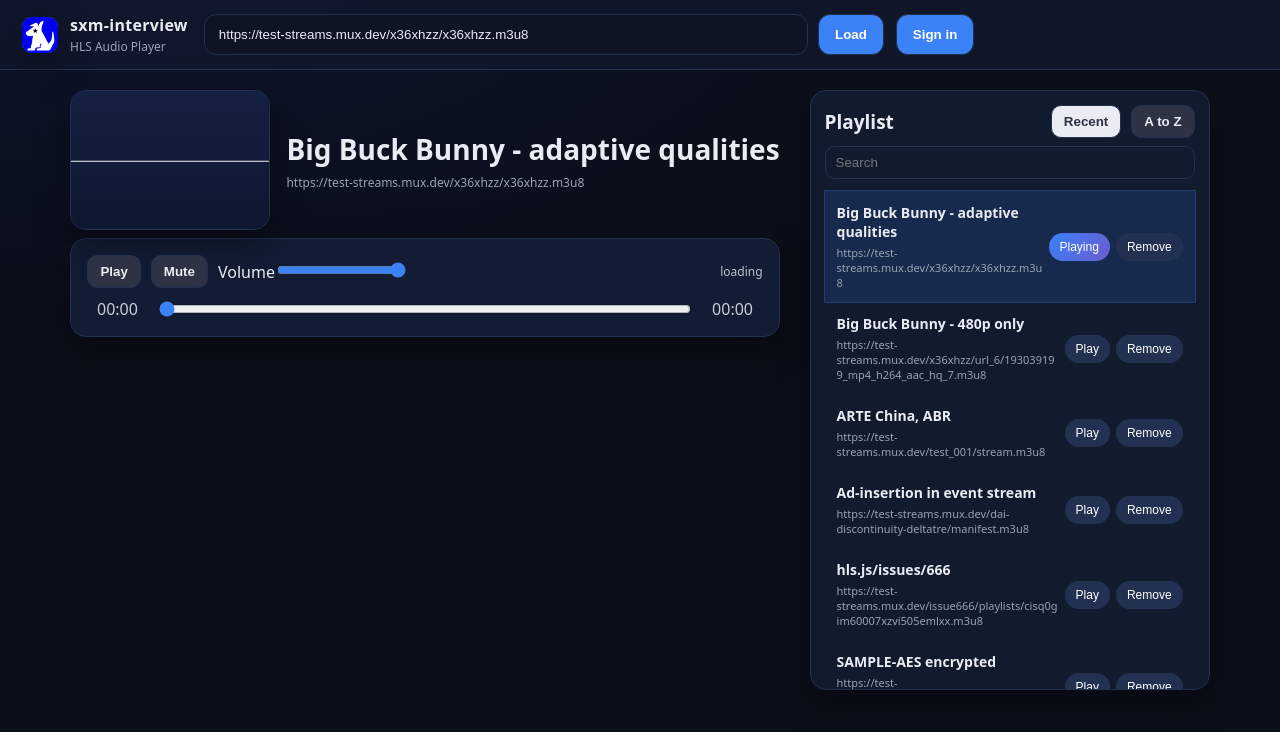
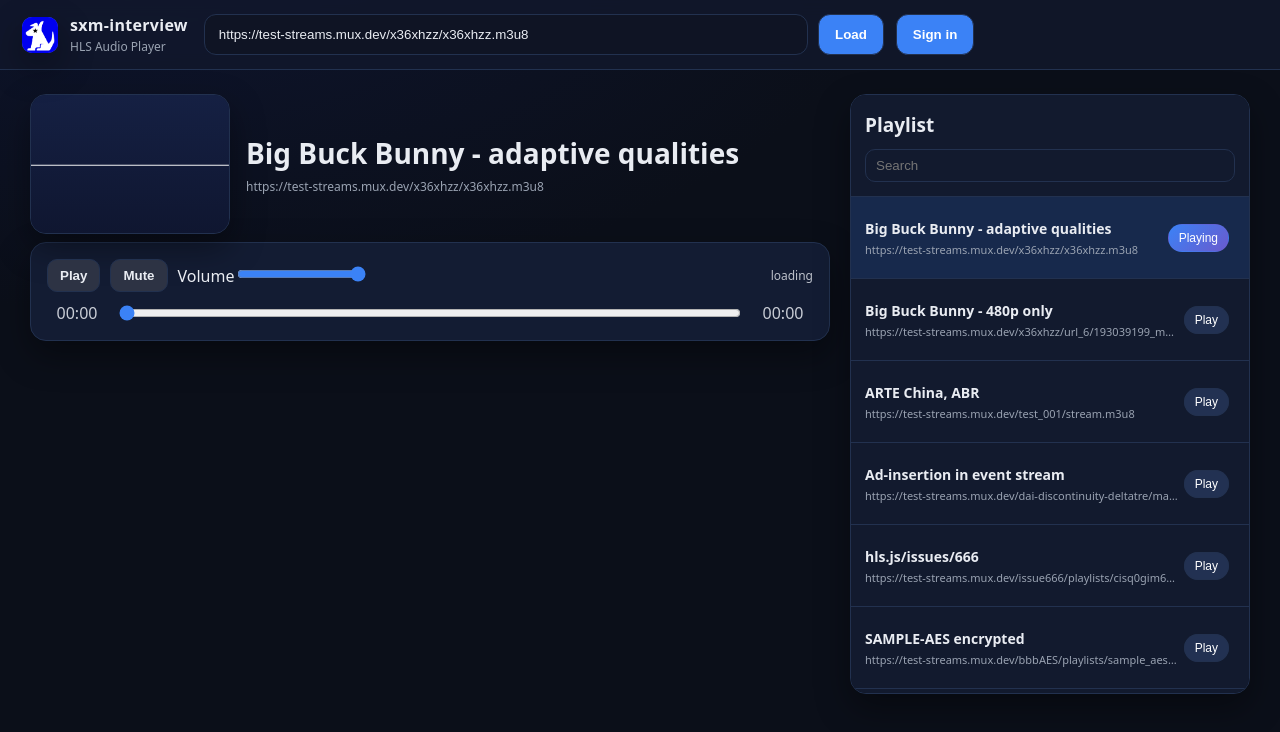
Before and after one commit to sxm-int/audio-player, a React (Vite) app: page / in a window 1280 px wide. Shown: the top 732 px of the page. Built offline with nearby package versions, Linux system fonts and the light colour scheme; no server answers.

Commit message:
revert content interview

```diff
--- a/src/App.css
+++ b/src/App.css
@@ -134,13 +134,17 @@ body {
 
 /* Main layout — sidebar always to the right unless small screen */
 .grid {
-	max-width: 1280px;
 	margin: 0 auto;
-	padding: 20px;
+        margin-top: 24px;
+        max-width: 1220px;
 	display: grid;
-	gap: 30px;
-	grid-template-columns: 1fr 400px; /* watch | sidebar */
-	align-items: start;
+	grid-template-columns: minmax(800px, 1fr) minmax(400px, 1fr);
+        gap: 20px;
+}
+
+/* Watch section */
+.watch {
+	width: 100%;
 }
 
 /* Watch column */
@@ -194,19 +198,19 @@ body {
 
 /* Sidebar */
 .sidebar {
-	position: sticky;
-	top: 76px;
-	display: grid;
-	gap: 12px;
+        width: 100%;
 	border: 1px solid var(--line);
 	background: var(--panel-2);
 	border-radius: 16px;
-  padding: 14px;
 	box-shadow: var(--shadow);
 	max-height: calc(100vh - 200px);
-  overflow: hidden;
+        overflow: auto;
 }
 .sidebar-head {
+	position: sticky;
+	top: 0px;
+        padding: 14px;
+	background: var(--panel-2);
 	display: grid;
 	gap: 8px;
 }
@@ -224,10 +228,14 @@ body {
 .list {
 	list-style: none;
 	margin: 0;
-  padding: 0;
+        padding: 0;
 }
 .list li {
-	border-bottom: 1px solid var(--line);
+	border-top: 1px solid var(--line);
+}
+
+.list .empty {
+        padding: 14px;
 }
 
 .sort {
@@ -254,9 +262,9 @@ body {
 	grid-template-columns: 1fr auto auto;
 	gap: 6px;
 	align-items: center;
-	padding: 12px;
+	padding: 14px;
+	min-height: 82px;
 	background: transparent;
-	border: 0;
 	color: inherit;
 	text-align: left;
 }
@@ -265,7 +273,6 @@ body {
 }
 .row.no-thumb.active {
 	background: rgba(59, 130, 246, 0.15);
-	outline: 1px solid rgba(59, 130, 246, 0.35);
 }
 .row-meta {
 	display: grid;
@@ -274,11 +281,17 @@ body {
 .row-title {
 	font-size: 14px;
 	font-weight: 700;
+	display: -webkit-box;
+	-webkit-line-clamp: 2;
+	-webkit-box-orient: vertical;
+	overflow: hidden;
 }
 .row-sub {
 	font-size: 11px;
 	color: var(--muted);
-	overflow-wrap: anywhere;
+	overflow: hidden;
+	text-overflow: ellipsis;
+	white-space: nowrap;
 }
 .btn-chip {
   border: transparent;
@@ -442,17 +455,3 @@ audio {
 .login-close:hover {
 	color: var(--text);
 }
-
-/* Responsive: only stack at mobile sizes */
-@media (max-width: 820px) {
-	.grid {
-		grid-template-columns: 1fr;
-	}
-	.sidebar {
-		position: static;
-		max-height: none;
-	}
-	.now {
-		grid-template-columns: 140px 1fr;
-	}
-}
--- a/src/App.tsx
+++ b/src/App.tsx
@@ -15,8 +15,6 @@ type StreamItem = {
 	url: string;
 	description?: string;
 };
-
-type SortBy = 'recent' | 'a-to-z';
 
 async function waitForMocks(ms = 800, step = 40) {
 	if (!import.meta.env.DEV) return;
@@ -41,7 +39,6 @@ const App: React.FC = () => {
 	const [tempUrl, setTempUrl] = useState(url);
 	const [streams, setStreams] = useState<StreamItem[]>([]);
 	const [filter, setFilter] = useState('');
-	const [sort, setSort] = useState<SortBy>('recent');
 	const [loginOpen, setLoginOpen] = useState(false);
 	const audioElRef = useRef<HTMLAudioElement | null>(null);
 	const playPromiseRef = useRef<Promise<void> | null>(null);
@@ -154,14 +151,6 @@ const App: React.FC = () => {
 		window.scrollTo({ top: 0, behavior: 'smooth' });
 	};
 
-	const handleSort = (sortBy: SortBy) => {
-		setSort(sortBy);
-	};
-
-	const handleRemove = (item: StreamItem) => {
-		console.log(item);
-	};
-
 	return (
 		<>
 			<div className="shell">
@@ -232,20 +221,6 @@ const App: React.FC = () => {
 					<div className="sidebar-head">
 						<div className="row">
 							<h2>Playlist</h2>
-							<div className="sort">
-								<button
-									className={`btn ${sort === 'recent' ? 'active' : ''}`}
-									onClick={() => handleSort('recent')}
-								>
-									Recent
-								</button>
-								<button
-									className={`btn ${sort === 'a-to-z' ? 'active' : ''}`}
-									onClick={() => handleSort('a-to-z')}
-								>
-									A to Z
-								</button>
-							</div>
 						</div>
 						<input
 							className="input slim"
@@ -282,13 +257,6 @@ const App: React.FC = () => {
 											{active ? 'Playing' : 'Play'}
 										</span>
 									</button>
-									<button
-										className={'btn-chip'}
-										onClick={() => handleRemove(item)}
-										title={'Remove'}
-									>
-										<span className="chip">Remove</span>
-									</button>
 								</li>
 							);
 						})}
--- a/src/components/Visualizer.tsx
+++ b/src/components/Visualizer.tsx
@@ -186,8 +186,6 @@ const Visualizer: React.FC<Props> = ({
 		};
 	}, [fftSize, height, minHz, maxHz, bars]);
 
-	console.log('Why am I getting logged?');
-
 	return <canvas ref={canvasRef} className="viz-canvas" style={{ height }} />;
 };
 
```
